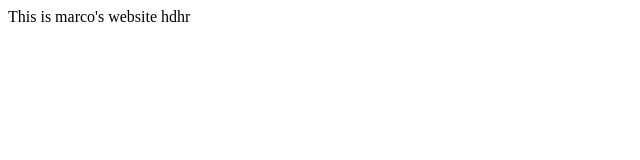
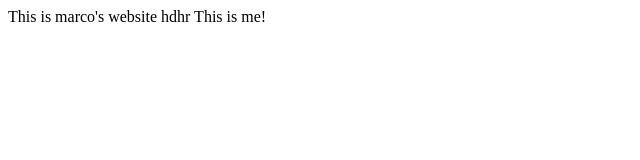
Before and after one commit to marco20016467D/github_test, a plain HTML site: page index.html in a window 1280 px wide. Shown: the full height of the page, 0-640 px from the left. Drawn offline with Linux system fonts and the light colour scheme.

Commit message:
Update index.html

```diff
--- a/index.html
+++ b/index.html
@@ -2,5 +2,6 @@
   <body>
     This is marco's website
     hdhr
+    This is me!
   </body>
 </html>
```
